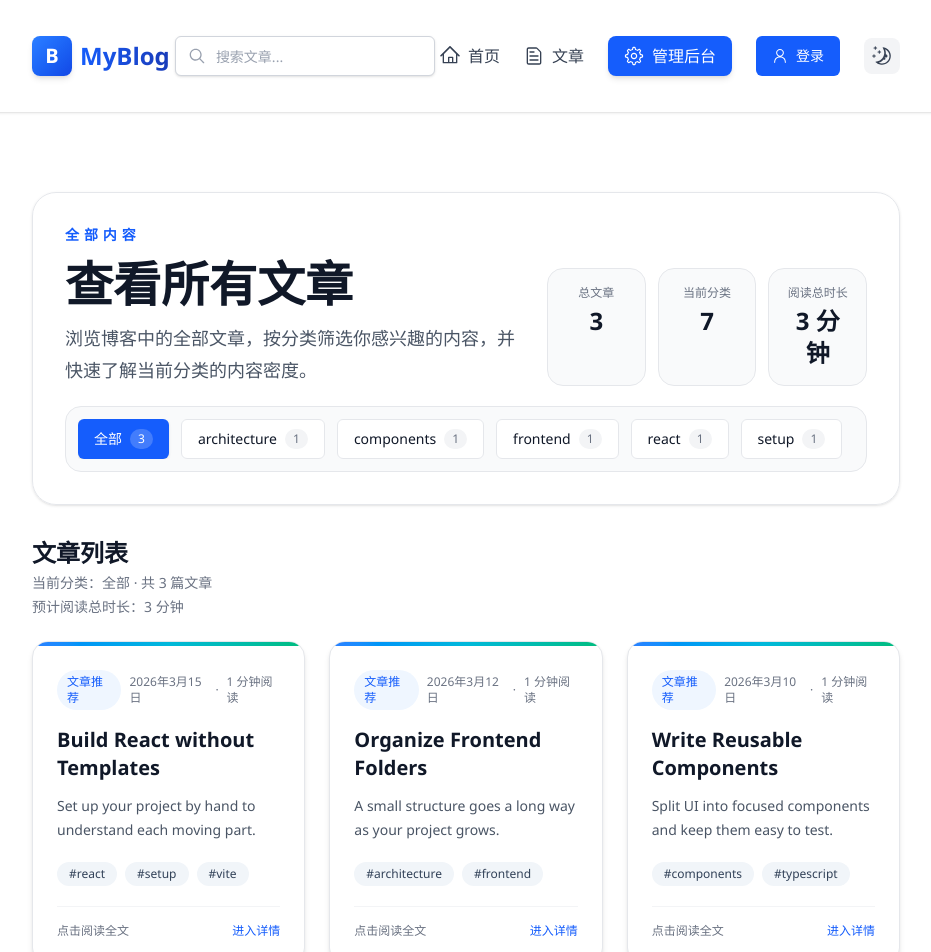
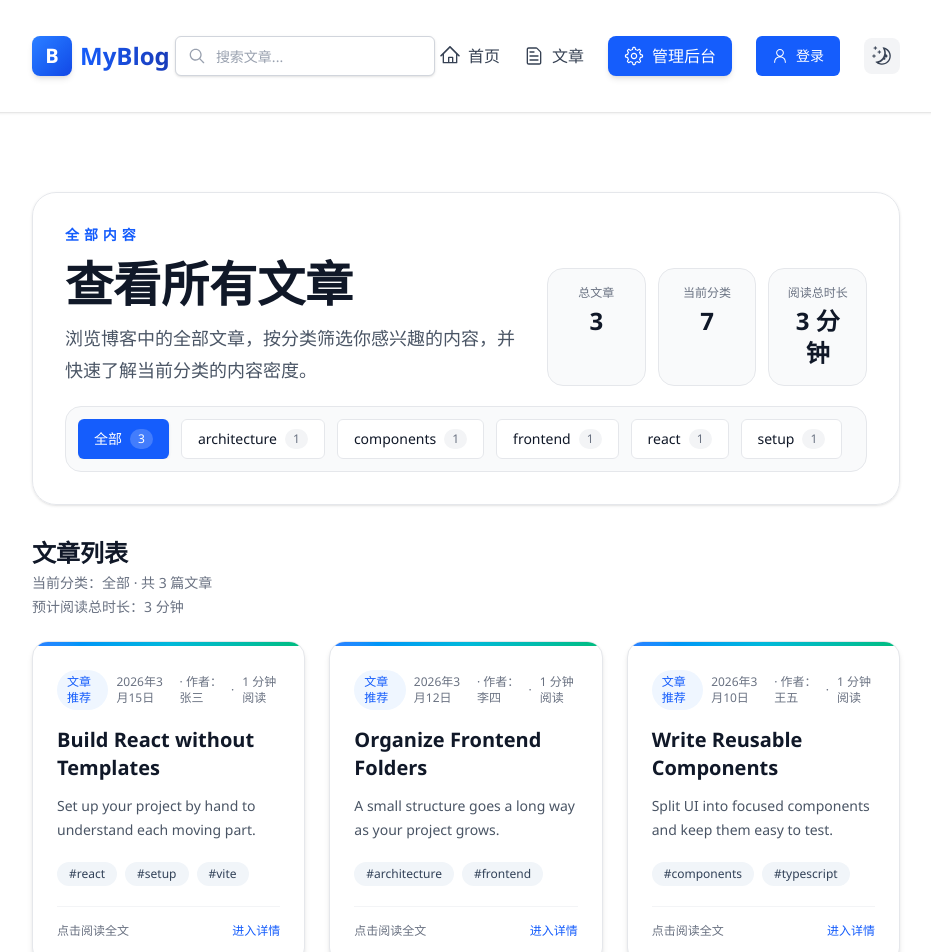
Before and after one commit to BqLee-AI/blog-FE, a React (Vite) app: page /articles in a window 1280 px wide. Shown: the top 952 px of the page, without its empty margins (174-1105 px from the left). Built offline with nearby package versions, Linux system fonts and the light colour scheme.

Commit message:
feat(api): 更新 PostCard 组件以支持后端文章和增强显示信息

```diff
--- a/src/features/articles/components/PostCard.tsx
+++ b/src/features/articles/components/PostCard.tsx
@@ -1,27 +1,54 @@
 import { Link } from "react-router-dom";
 import type { Post } from "@/types";
+import type { Article } from "@/api/article";
 import { estimateReadingTime, formatArticleDate } from "@/lib/utils";
 
 type PostCardProps = {
-  post: Post;
+  post: Post | Article;
+};
+
+const isBackendArticle = (post: Post | Article): post is Article => {
+  return "cover_image" in post && "author" in post && typeof post.author === "object";
 };
 
 export default function PostCard({ post }: PostCardProps) {
-  const readingTime = estimateReadingTime(post.content);
-  const publishedAt = formatArticleDate(post.createdAt);
+  const readingTime = estimateReadingTime("content" in post ? post.content : undefined);
+  const publishedAt = formatArticleDate(isBackendArticle(post) ? post.created_at : post.createdAt);
+  const authorName = isBackendArticle(post) ? post.author.username : post.author;
+  const tags = "tags" in post && Array.isArray(post.tags)
+    ? post.tags.map((tag) => (typeof tag === "string" ? tag : tag.name))
+    : [];
+  const hasCoverImage = isBackendArticle(post) && Boolean(post.cover_image);
 
   return (
     <Link to={`/article/${post.id}`} className="block">
       <article className="hover-card group bg-white dark:bg-gray-800 rounded-2xl shadow-md overflow-hidden border border-gray-200 dark:border-gray-700 h-full transition-all duration-300 hover:-translate-y-1 hover:shadow-xl">
-        <div className="h-1 bg-gradient-to-r from-blue-500 via-cyan-500 to-emerald-500" />
+        {hasCoverImage ? (
+          <div className="relative h-48 overflow-hidden">
+            <img
+              src={post.cover_image}
+              alt={post.title}
+              className="h-full w-full object-cover transition-transform duration-500 group-hover:scale-105"
+            />
+            <div className="absolute inset-0 bg-linear-to-t from-black/40 via-black/10 to-transparent" />
+            {publishedAt && (
+              <span className="absolute left-4 top-4 rounded-full bg-white/90 px-3 py-1 text-xs font-medium text-gray-700 shadow-sm">
+                {publishedAt}
+              </span>
+            )}
+          </div>
+        ) : (
+          <div className="h-1 bg-linear-to-r from-blue-500 via-cyan-500 to-emerald-500" />
+        )}
         <div className="p-6">
           <div className="flex items-center gap-2 text-xs font-medium text-gray-500 dark:text-gray-400 mb-4">
             <span className="inline-flex items-center rounded-full bg-blue-50 dark:bg-blue-900/20 px-2.5 py-1 text-blue-600 dark:text-blue-300">
-              文章推荐
+              {hasCoverImage ? "后端文章" : "文章推荐"}
             </span>
             {publishedAt && <span>{publishedAt}</span>}
+            {authorName && <span>· 作者：{authorName}</span>}
             <span>·</span>
-            <span>{readingTime} 分钟阅读</span>
+            {isBackendArticle(post) ? <span>{post.view_count} 次阅读</span> : <span>{readingTime} 分钟阅读</span>}
           </div>
 
           <h3 className="text-xl font-bold text-gray-900 dark:text-white mb-3 transition-colors group-hover:text-blue-600 dark:group-hover:text-blue-400">
@@ -32,8 +59,9 @@ export default function PostCard({ post }: PostCardProps) {
             {post.summary}
           </p>
 
+          {tags.length > 0 && (
             <div className="flex flex-wrap gap-2 mb-5">
-            {post.tags.map((tag) => (
+              {tags.map((tag) => (
                 <span
                   key={tag}
                   className="inline-block px-3 py-1 bg-slate-100 dark:bg-slate-700/60 text-slate-700 dark:text-slate-200 text-xs font-medium rounded-full transition-colors group-hover:bg-blue-100 dark:group-hover:bg-blue-900/30 group-hover:text-blue-700 dark:group-hover:text-blue-300"
@@ -42,10 +70,15 @@ export default function PostCard({ post }: PostCardProps) {
                 </span>
               ))}
             </div>
+          )}
 
           <div className="flex items-center justify-between text-xs text-gray-500 dark:text-gray-400 pt-4 border-t border-gray-100 dark:border-gray-700">
             <span>点击阅读全文</span>
+            {isBackendArticle(post) ? (
+              <span className="font-medium text-blue-600 dark:text-blue-400">阅读量 {post.view_count}</span>
+            ) : (
               <span className="font-medium text-blue-600 dark:text-blue-400">进入详情</span>
+            )}
           </div>
         </div>
       </article>
```
Lines whose indentation alone changed are shown as unchanged.
